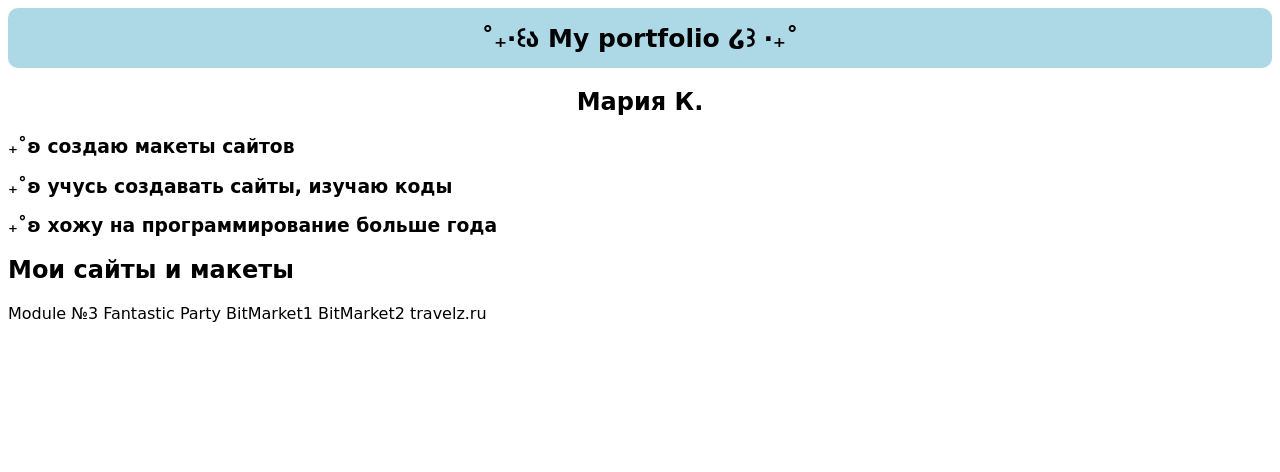
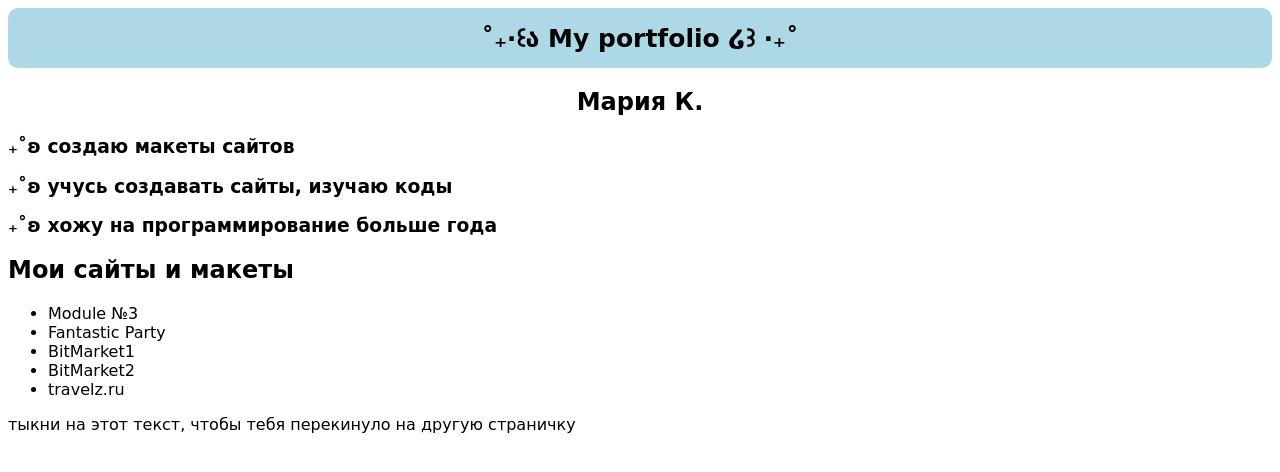
Before and after one commit to mar1sha-k/final, a plain HTML site: page index.html in a window 1280 px wide. Drawn offline with Linux system fonts and the light colour scheme.

Commit message:
Update index.html

```diff
--- a/index.html
+++ b/index.html
@@ -15,11 +15,14 @@
  </main>
  <footer>
     <h2>Мои сайты и макеты</h2>
-    <a href="https://github.com/mar1sha-k/module3">Module №3</a>
-    <a href="https://github.com/mar1sha-k/fantastic.party">Fantastic Party</a>
-    <a href="https://github.com/mar1sha-k/Website">BitMarket1</a>
-    <a href="https://github.com/mar1sha-k/BitMarket-website">BitMarket2</a>
-    <a href="https://github.com/mar1sha-k/travelz.ru/tree/main">travelz.ru</a>
+     <ul>
+      <li> <a href="https://github.com/mar1sha-k/module3">Module №3</a> </li>
+      <li> <a href="https://github.com/mar1sha-k/fantastic.party">Fantastic Party</a> </li>
+      <li> <a href="https://github.com/mar1sha-k/Website">BitMarket1</a> </li>
+      <li> <a href="https://github.com/mar1sha-k/BitMarket-website">BitMarket2</a> </li>
+      <li> <a href="https://github.com/mar1sha-k/travelz.ru/tree/main">travelz.ru</a> </li>
+     </ul>
+    <a href="timeline.html">тыкни на этот текст, чтобы тебя перекинуло на другую страничку</a>
  </footer>
 </body>
 </html>
```
